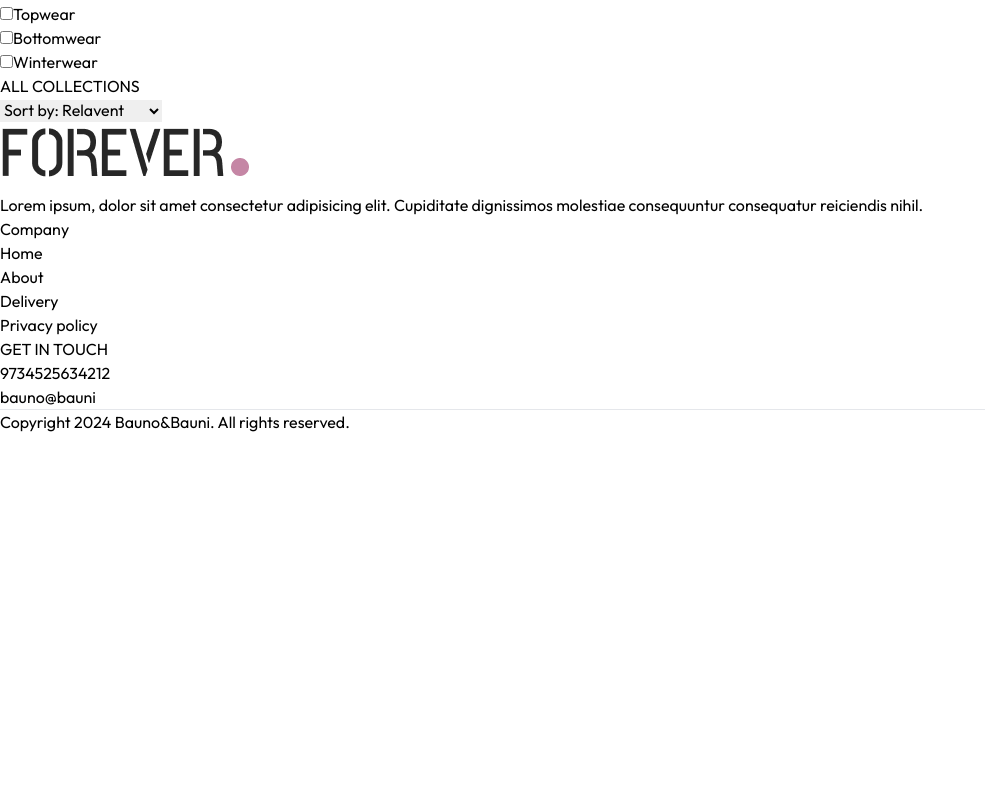
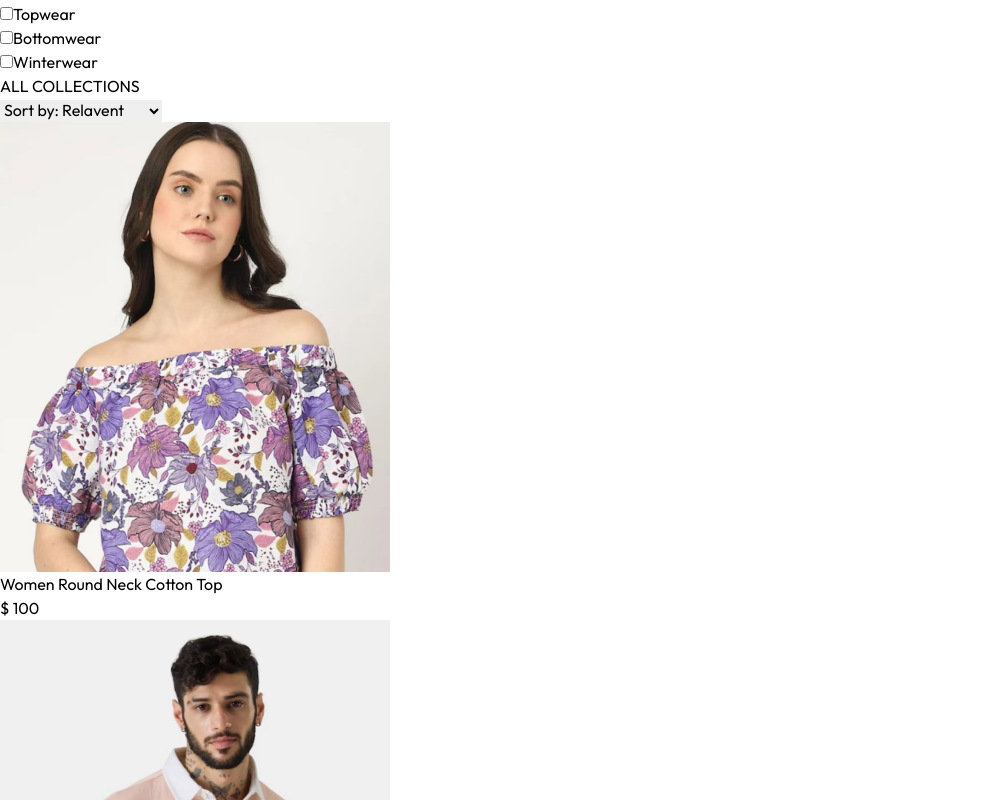
Before and after one commit to aryal05/Fletched-Website, a React (Vite) app in the folder Ecomerce Frontend/: page /collection in a window 1280 px wide. Shown: the part 700-1500 px from the top of the page, without its empty margins (0-985 px from the left). Before the commit the page ends 1134 px from the top, so only its background shows below. Built offline with nearby package versions, Linux system fonts and the light colour scheme.

Commit message:
collection sexction updation

```diff
--- a/Ecomerce Frontend/src/pages/Collection.jsx
+++ b/Ecomerce Frontend/src/pages/Collection.jsx
@@ -2,10 +2,16 @@
 import { ShopContext } from '../context/ShopContext'
 import { assets } from '../assets/assets'
 import Title from '../components/Title'
+import { useEffect } from 'react'
+import ProductItem from '../components/ProductItem'
 
 const Collection = () => {
   const {products} = useContext(ShopContext)
   const [showFilter, setShowFilter] = useState(false)
+  const[filterProducts, setFilterProducts] = useState([])
+  useEffect(()=>{
+    setFilterProducts(products)
+  },[])
   return (
     <div className='flex flex-col sm:flex-row gap-1 sm:gap-10 pt-10 border-t'>
 
@@ -63,6 +69,15 @@
 
         </div>
 
+        {/* Map Product */}
+        <div className='grid grid-cols-2 mg:grid-cols-3 lg:grid-cols-4 gap-4 gap-y-6'>
+            {
+              filterProducts.map((item,index)=>(
+                <ProductItem key={index} name={item.name} image={item.image} price={item.price} id={item._id} />
+              ))
+            }
+        </div>
+
       </div>
 
      </div>
```
